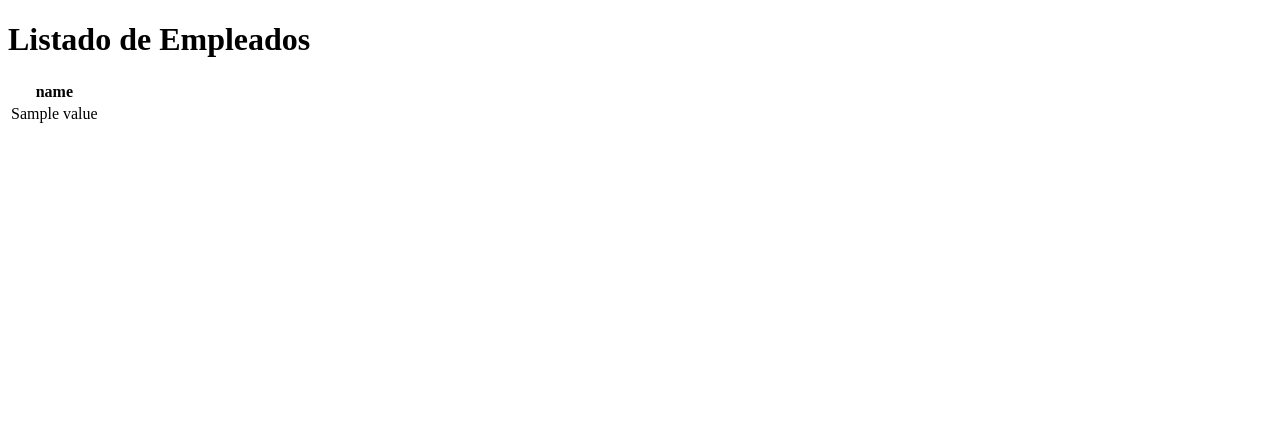
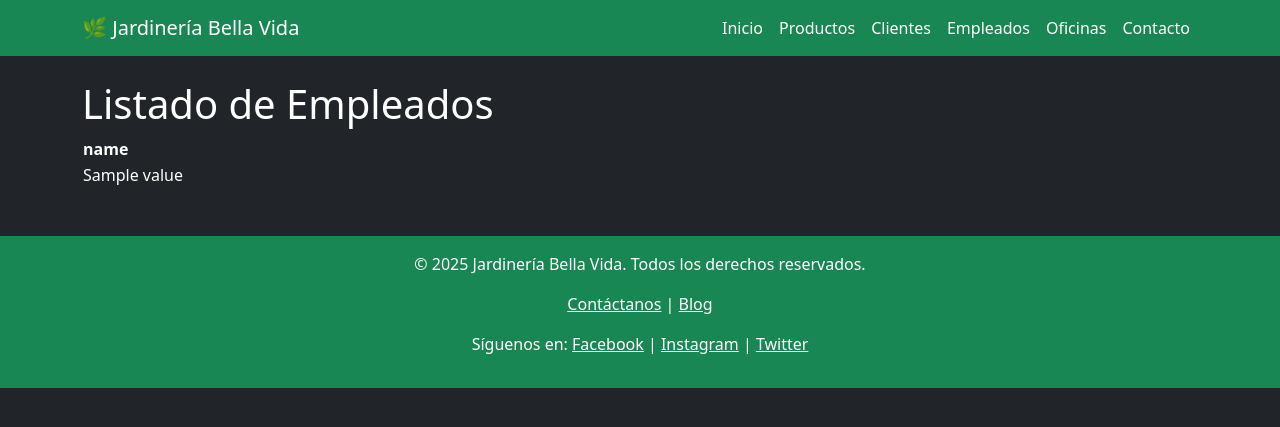
Before and after one commit to rudyluis/Clases-ProgWebFlask, a Flask app: template templates/empleados.html in a window 1280 px wide. Shown: the top 427 px of the page. Run offline with Flask 3, Linux system fonts and the light colour scheme; the template is opened without the code that fills it: most values are stand-ins (such as "Sample title", 1, 10 or a date in 2020); some libraries are stand-ins or nearby versions.

Commit message:
67868768

```diff
--- a/templates/empleados.html
+++ b/templates/empleados.html
@@ -1,11 +1,47 @@
 <!DOCTYPE html>
-<html lang="en">
+<html lang="es">
 <head>
     <meta charset="UTF-8">
-    <meta name="viewport" content="width=device-width, initial-scale=1.0">
-    <title>EMPLEADOS</title>
+    <meta name="viewport" content="width=device-width, initial-scale=1">
+    <title>{% block title %}Jardinería Bella Vida{% endblock %}</title>
+    <link href="https://cdn.jsdelivr.net/npm/bootstrap@5.3.0/dist/css/bootstrap.min.css" rel="stylesheet">
 </head>
-<body>
+<body class="jumbotron jumbotron-fluid bg-dark text-white">
+
+    <!-- Menú de Navegación -->
+    <nav class="navbar navbar-expand-lg navbar-light bg-success">
+        <div class="container">
+            <a class="navbar-brand text-white" href="{{ url_for('home') }}">🌿 Jardinería Bella Vida</a>
+            <button class="navbar-toggler" type="button" data-bs-toggle="collapse" data-bs-target="#navbarNav">
+                <span class="navbar-toggler-icon"></span>
+            </button>
+            <div class="collapse navbar-collapse" id="navbarNav">
+                <ul class="navbar-nav ms-auto">
+                    <li class="nav-item">
+                        <a class="nav-link text-white" href="{{ url_for('home') }}">Inicio</a>
+                    </li>
+                    <li class="nav-item">
+                        <a class="nav-link text-white" href="">Productos</a>
+                    </li>
+                    <li class="nav-item">
+                        <a class="nav-link text-white" href="">Clientes</a>
+                    </li>
+                    <li class="nav-item">
+                        <a class="nav-link text-white" href="{{ url_for('empleados') }}">Empleados</a>
+                    </li>
+                    <li class="nav-item">
+                        <a class="nav-link text-white" href="">Oficinas</a>
+                    </li>
+                    <li class="nav-item">
+                        <a class="nav-link text-white" href="">Contacto</a>
+                    </li>
+                </ul>
+            </div>
+        </div>
+    </nav>
+
+    <!-- Contenido Dinámico -->
+    <div class="container mt-4">
         <h1>Listado de Empleados</h1>
 
         <table >
@@ -26,5 +62,20 @@
                 {% endfor %}
             </tbody>
         </table>
+    </div>
+    <footer class="bg-success text-white text-center py-3 mt-5">
+        <p>&copy; 2025 Jardinería Bella Vida. Todos los derechos reservados.</p>
+        <p>
+            <a href="" class="text-white">Contáctanos</a> |
+            <a href="" class="text-white">Blog</a>
+        </p>
+        <p>Síguenos en:
+            <a href="#" class="text-white">Facebook</a> |
+            <a href="#" class="text-white">Instagram</a> |
+            <a href="#" class="text-white">Twitter</a>
+        </p>
+    </footer>
+    <!-- Scripts de Bootstrap -->
+    <script src="https://cdn.jsdelivr.net/npm/bootstrap@5.3.0/dist/js/bootstrap.bundle.min.js"></script>
 </body>
 </html>
--- a/templates/home.html
+++ b/templates/home.html
@@ -27,7 +27,7 @@
                         <a class="nav-link text-white" href="">Clientes</a>
                     </li>
                     <li class="nav-item">
-                        <a class="nav-link text-white" href="">Empleados</a>
+                        <a class="nav-link text-white" href="{{ url_for('empleados') }}">Empleados</a>
                     </li>
                     <li class="nav-item">
                         <a class="nav-link text-white" href="">Oficinas</a>
```
Lines whose indentation alone changed are shown as unchanged.
